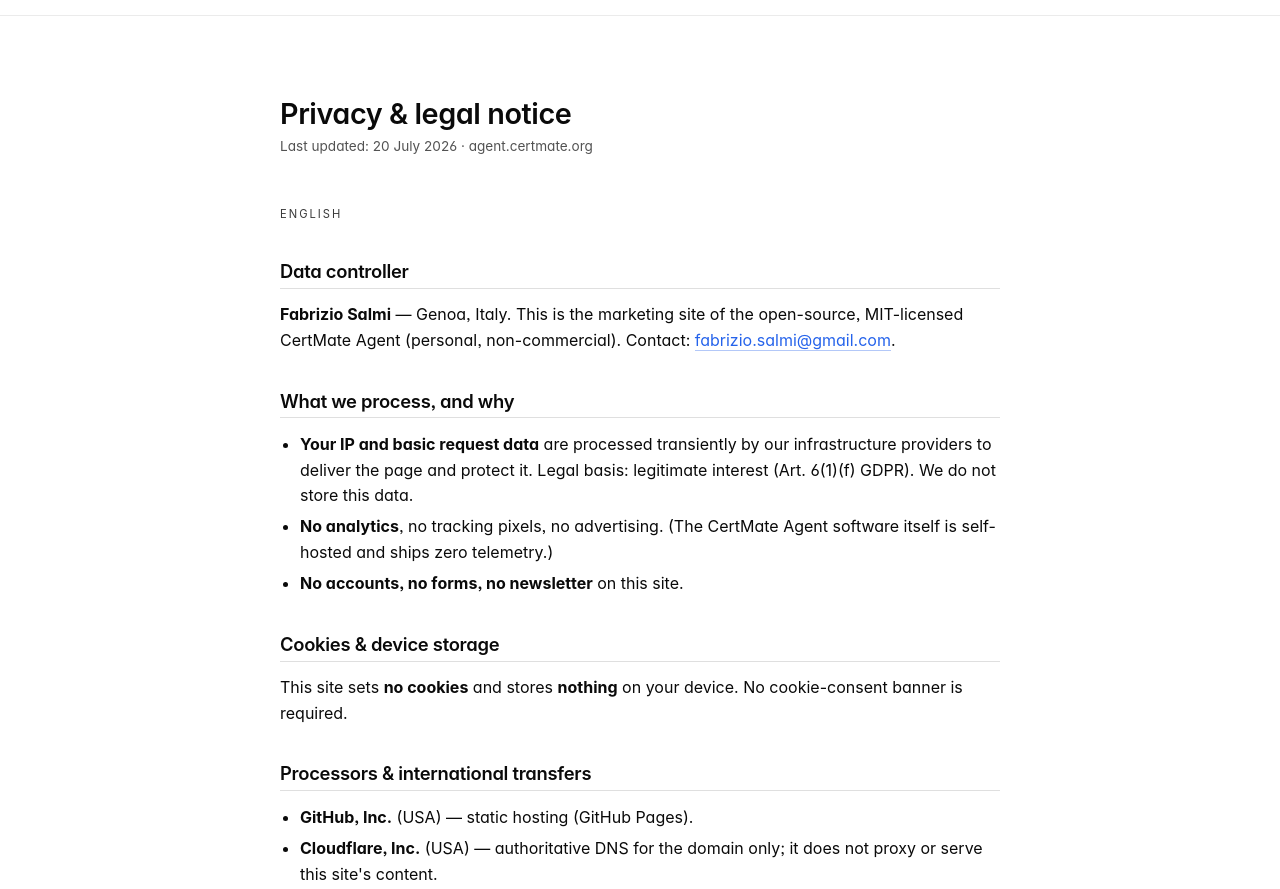
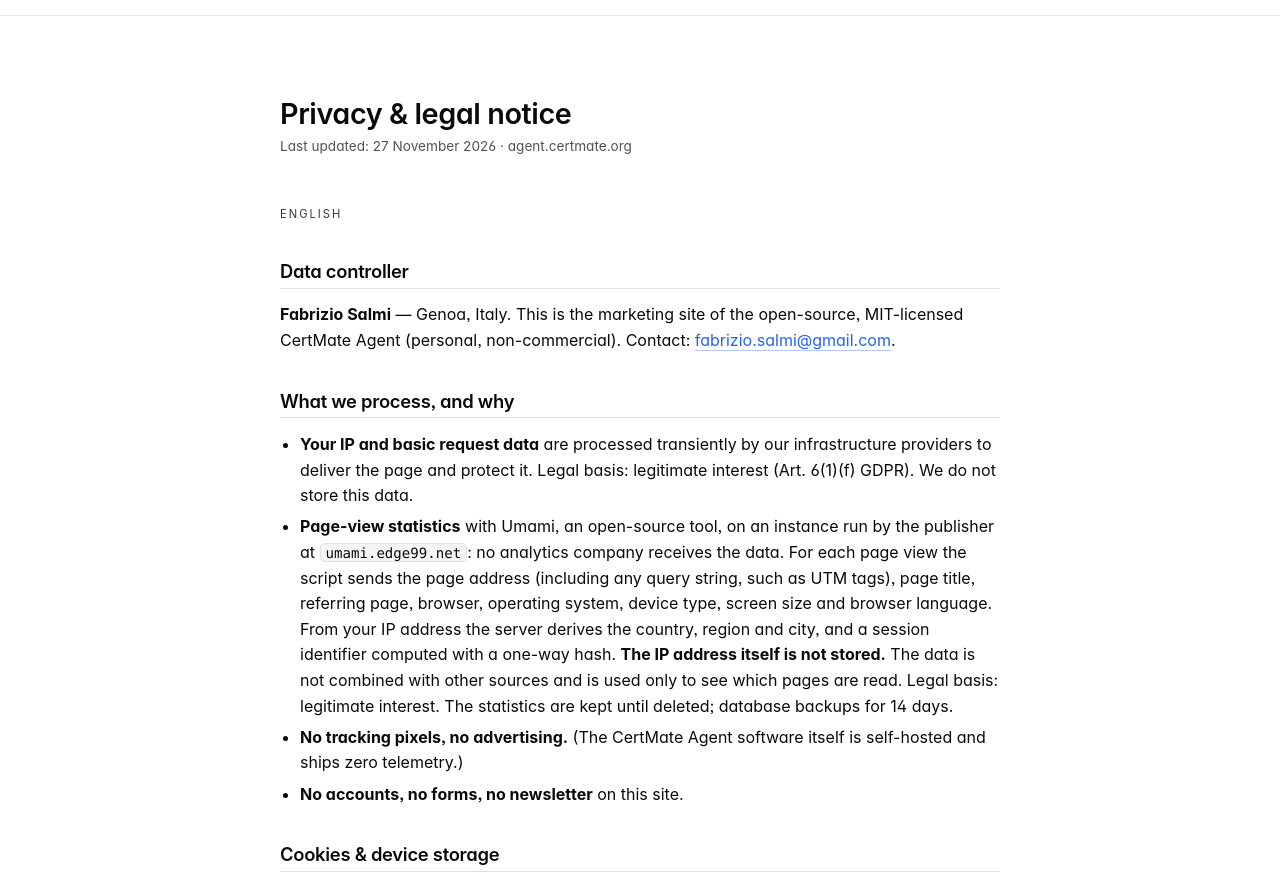
Before and after one commit to fabriziosalmi/certmate-agent, an Astro site in the folder site/: page /privacy in a window 1280 px wide. Shown: the part 59-948 px from the top of the page. Built offline with nearby package versions, Linux system fonts and the light colour scheme; Astro itself is replaced by a stand-in of ours.

Commit message:
feat(site): agent.certmate.org counts page views with the self-hosted Umami, and the privacy notice says what it records
The layout loads /s.js from umami.edge99.net (data-domains=agent.certmate.org)
and the meta CSP admits that one origin in script-src and connect-src. The
notice replaces 'no analytics' with what is sent and stored (no IP), the
Cloudflare hop, retention and the umami.disabled opt-out.

Co-Authored-By: Claude Opus 5.5 <noreply@anthropic.com>

```diff
--- a/site/src/layouts/Base.astro
+++ b/site/src/layouts/Base.astro
@@ -41,7 +41,10 @@ const ogUrl = new URL(ogImage, Astro.site).toString();
 
       connect-src 'self' covers the two things that reach the network: Astro's
       prefetch script and the docs search, which fetches /brutal_qa_cache.json.
-      Both are same-origin. The stylesheets contain no url() and no @import.
+      Both are same-origin. The one exception, in script-src and connect-src,
+      is https://umami.edge99.net: the publisher's own Umami instance, which
+      serves the page-view counter /s.js and receives its beacon (described on
+      /privacy). The stylesheets contain no url() and no @import.
 
       frame-ancestors is absent because it is ignored in a <meta> policy;
       framing is already denied by the X-Frame-Options: SAMEORIGIN response
@@ -49,8 +52,15 @@ const ogUrl = new URL(ogImage, Astro.site).toString();
     */}
     <meta
       http-equiv="Content-Security-Policy"
-      content="default-src 'self'; script-src 'self'; style-src 'self' 'unsafe-inline'; img-src 'self'; font-src 'self'; connect-src 'self'; object-src 'none'; frame-src 'none'; base-uri 'self'; form-action 'self'"
+      content="default-src 'self'; script-src 'self' https://umami.edge99.net; style-src 'self' 'unsafe-inline'; img-src 'self'; font-src 'self'; connect-src 'self' https://umami.edge99.net; object-src 'none'; frame-src 'none'; base-uri 'self'; form-action 'self'"
     />
+    <script
+      is:inline
+      defer
+      src="https://umami.edge99.net/s.js"
+      data-website-id="98cae292-a21c-4ef9-996b-828c4d1831ef"
+      data-domains="agent.certmate.org"
+    ></script>
 
     <link rel="canonical" href={canonicalUrl} />
 
--- a/site/src/pages/privacy.astro
+++ b/site/src/pages/privacy.astro
@@ -1,18 +1,20 @@
 ---
 import Base from "../layouts/Base.astro";
 
-// Privacy & legal notice for agent.certmate.org — a static marketing page
+// Privacy & legal notice for agent.certmate.org, a static marketing page
 // for the (self-hosted, zero-telemetry) CertMate Agent. Served directly by
-// GitHub Pages — Cloudflare is the domain's DNS only, it does not proxy it.
+// GitHub Pages; Cloudflare is the domain's DNS only, it does not proxy it.
+// Cookieless page-view counts go to the publisher's own Umami instance,
+// which is reached through Cloudflare.
 const title = "Privacy & legal — CertMate Agent";
 const description =
-  "How agent.certmate.org handles data: no cookies, no analytics, no tracking. Data controller, processors and your GDPR rights.";
+  "How agent.certmate.org handles data: no cookies, visit counts on a self-hosted Umami. Data controller, processors and your GDPR rights.";
 ---
 
 <Base title={title} description={description}>
   <section class="wrap legal">
     <h1>Privacy &amp; legal notice</h1>
-    <p class="upd">Last updated: 20 July 2026 · agent.certmate.org</p>
+    <p class="upd">Last updated: 27 November 2026 · agent.certmate.org</p>
 
     <p class="lang">English</p>
     <h2>Data controller</h2>
@@ -20,15 +22,17 @@ const description =
     <h2>What we process, and why</h2>
     <ul>
       <li><strong>Your IP and basic request data</strong> are processed transiently by our infrastructure providers to deliver the page and protect it. Legal basis: legitimate interest (Art. 6(1)(f) GDPR). We do not store this data.</li>
-      <li><strong>No analytics</strong>, no tracking pixels, no advertising. (The CertMate Agent software itself is self-hosted and ships zero telemetry.)</li>
+      <li><strong>Page-view statistics</strong> with Umami, an open-source tool, on an instance run by the publisher at <code>umami.edge99.net</code>: no analytics company receives the data. For each page view the script sends the page address (including any query string, such as UTM tags), page title, referring page, browser, operating system, device type, screen size and browser language. From your IP address the server derives the country, region and city, and a session identifier computed with a one-way hash. <strong>The IP address itself is not stored.</strong> The data is not combined with other sources and is used only to see which pages are read. Legal basis: legitimate interest. The statistics are kept until deleted; database backups for 14 days.</li>
+      <li><strong>No tracking pixels, no advertising.</strong> (The CertMate Agent software itself is self-hosted and ships zero telemetry.)</li>
       <li><strong>No accounts, no forms, no newsletter</strong> on this site.</li>
     </ul>
     <h2>Cookies &amp; device storage</h2>
     <p>This site sets <strong>no cookies</strong> and stores <strong>nothing</strong> on your device. No cookie-consent banner is required.</p>
+    <p>The statistics script only reads one <code>localStorage</code> key, <code>umami.disabled</code>: if it is set, nothing is sent. To opt out in this browser, open the developer console on this site and run <code>localStorage.setItem('umami.disabled', '1')</code>.</p>
     <h2>Processors &amp; international transfers</h2>
     <ul>
       <li><strong>GitHub, Inc.</strong> (USA) — static hosting (GitHub Pages).</li>
-      <li><strong>Cloudflare, Inc.</strong> (USA) — authoritative DNS for the domain only; it does not proxy or serve this site's content.</li>
+      <li><strong>Cloudflare, Inc.</strong> (USA) — authoritative DNS for the domain; it does not proxy or serve this site's content. It does forward the statistics requests to the Umami instance, so it sees your IP address in transit.</li>
     </ul>
     <p>Serving the site transfers technical data (such as your IP) to the USA, covered by the providers' DPAs and the EU–US Data Privacy Framework / Standard Contractual Clauses.</p>
     <h2>Your rights</h2>
@@ -40,15 +44,17 @@ const description =
     <h2>Quali dati trattiamo e perché</h2>
     <ul>
       <li><strong>IP e dati basilari della richiesta</strong> trattati in modo transitorio dai fornitori di infrastruttura per erogare e proteggere la pagina. Base giuridica: legittimo interesse (art. 6(1)(f) GDPR).</li>
-      <li><strong>Nessuna analitica</strong>, nessun pixel, nessuna pubblicità. (Il software CertMate Agent è self-hosted e non invia telemetria.)</li>
+      <li><strong>Statistiche delle visite</strong> con Umami, strumento open-source, su un'istanza gestita dall'editore su <code>umami.edge99.net</code>: nessuna società di analytics riceve i dati. Per ogni pagina vista lo script invia indirizzo della pagina (compresa l'eventuale query string, per esempio i parametri UTM), titolo, pagina di provenienza, browser, sistema operativo, tipo di dispositivo, dimensione dello schermo e lingua del browser. Dall'indirizzo IP il server ricava paese, regione e città, e un identificativo di sessione calcolato con un hash non reversibile. <strong>L'indirizzo IP non viene conservato.</strong> I dati non sono incrociati con altre fonti e servono solo a capire quali pagine vengono lette. Base giuridica: legittimo interesse. Le statistiche restano finché non vengono cancellate; i backup del database 14 giorni.</li>
+      <li><strong>Nessun pixel, nessuna pubblicità.</strong> (Il software CertMate Agent è self-hosted e non invia telemetria.)</li>
       <li><strong>Nessun account, modulo o newsletter.</strong></li>
     </ul>
     <h2>Cookie e memoria del dispositivo</h2>
     <p>Il sito <strong>non imposta cookie</strong> e <strong>non memorizza nulla</strong> sul dispositivo. Nessun banner di consenso richiesto.</p>
+    <p>Lo script delle statistiche legge solo la chiave <code>umami.disabled</code> in <code>localStorage</code>: se è presente, non invia nulla. Per escluderti in questo browser, apri la console sviluppatore su questo sito ed esegui <code>localStorage.setItem('umami.disabled', '1')</code>.</p>
     <h2>Responsabili e trasferimenti extra-UE</h2>
     <ul>
       <li><strong>GitHub, Inc.</strong> (USA) — hosting statico (GitHub Pages).</li>
-      <li><strong>Cloudflare, Inc.</strong> (USA) — solo DNS autoritativo del dominio; non fa da proxy né eroga i contenuti di questo sito.</li>
+      <li><strong>Cloudflare, Inc.</strong> (USA) — DNS autoritativo del dominio; non fa da proxy né eroga i contenuti di questo sito. Inoltra però le richieste delle statistiche all'istanza Umami, quindi vede l'indirizzo IP in transito.</li>
     </ul>
     <p>L'erogazione trasferisce dati tecnici (come l'IP) verso gli USA, coperti dagli accordi sul trattamento e dal Data Privacy Framework UE–USA / SCC.</p>
     <h2>I tuoi diritti</h2>
```
